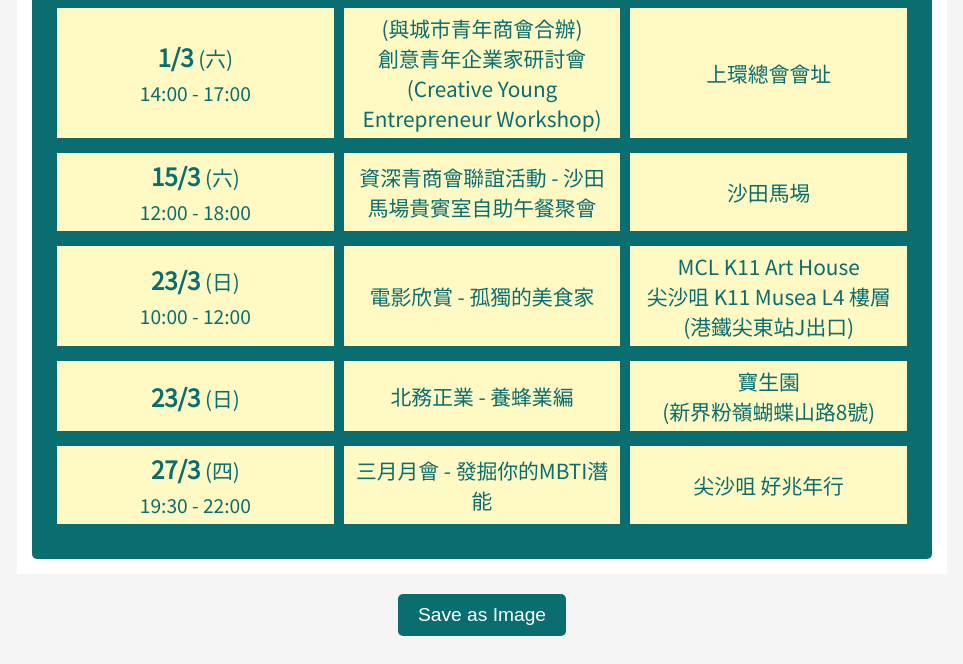
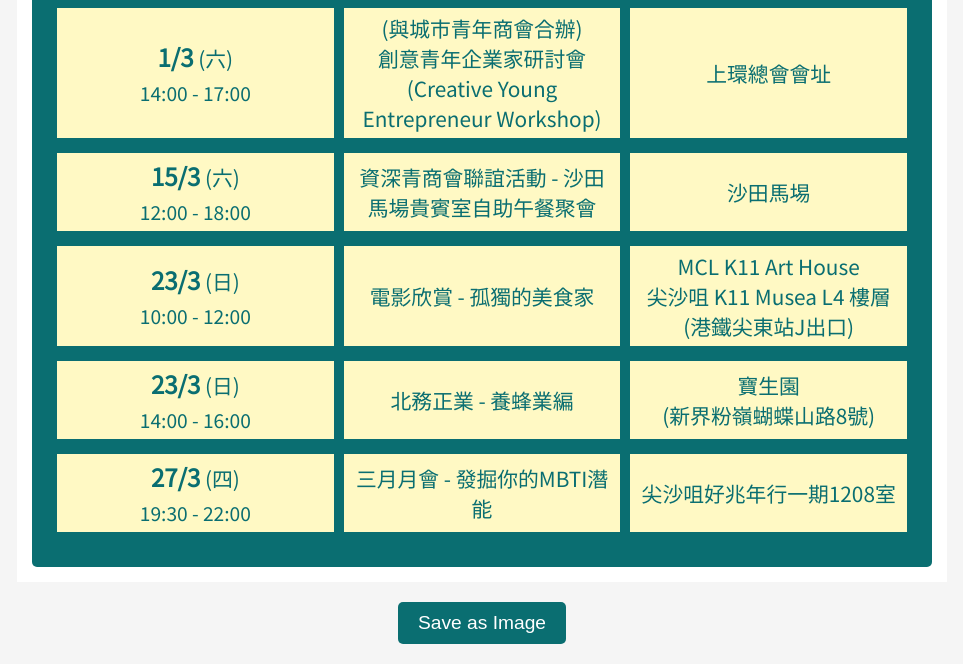
Before and after one commit to ndjc-hk/save-the-date, a plain HTML site: page index.html in a window 1280 px wide. Shown: the part 247-911 px from the top of the page, without its empty margins (158-1121 px from the left). Drawn offline with Linux system fonts and the light colour scheme; a web font is replaced by a local one.

Commit message:
Update index.html

```diff
--- a/index.html
+++ b/index.html
@@ -221,7 +221,7 @@
           {
             date: "23/3",
             day: "日",
-            time: "",
+            time: "14:00 - 16:00",
             name: "北務正業 - 養蜂業編",
             location: ["寶生園", "(新界粉嶺蝴蝶山路8號)"]
           },
@@ -230,7 +230,7 @@
             day: "四",
             time: "19:30 - 22:00",
             name: "三月月會 - 發掘你的MBTI潛能",
-            location: "尖沙咀 好兆年行"
+            location: ["尖沙咀好兆年行一期1208室"]
           }
         ];
 
```
